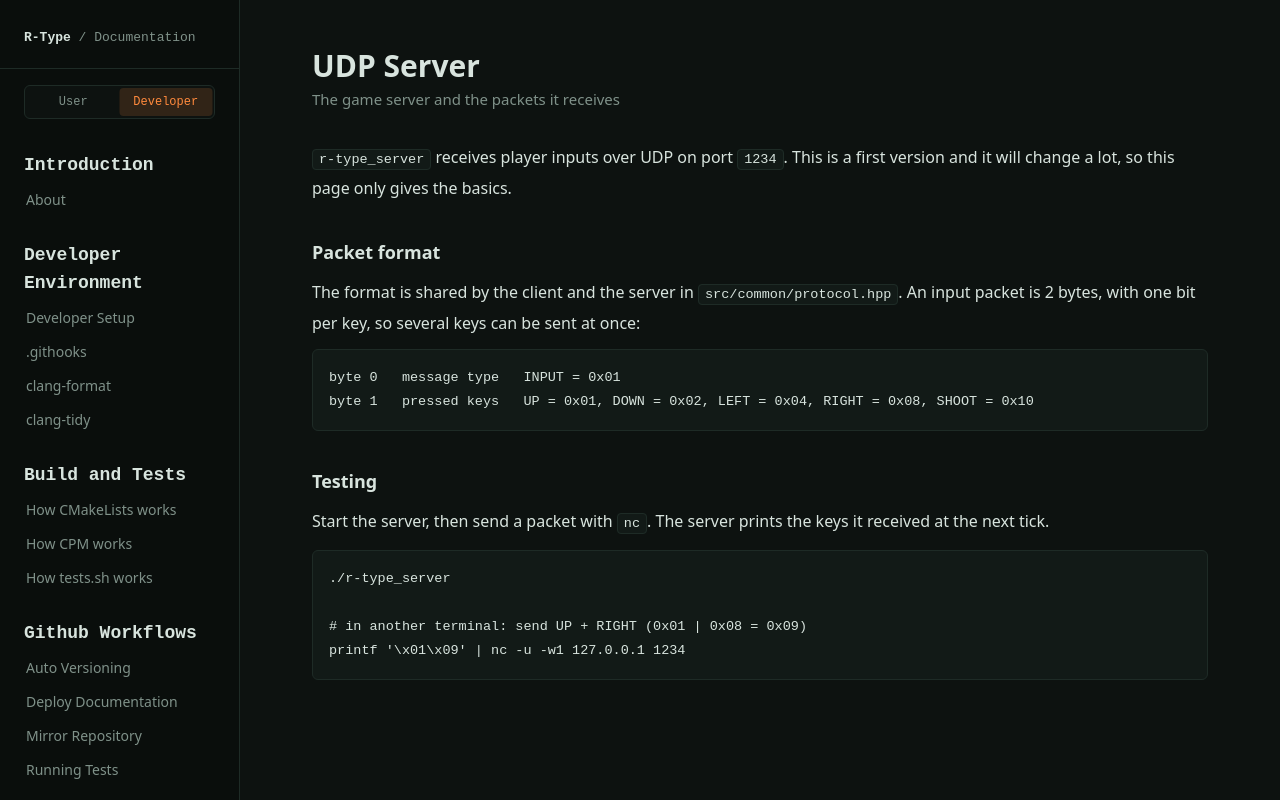
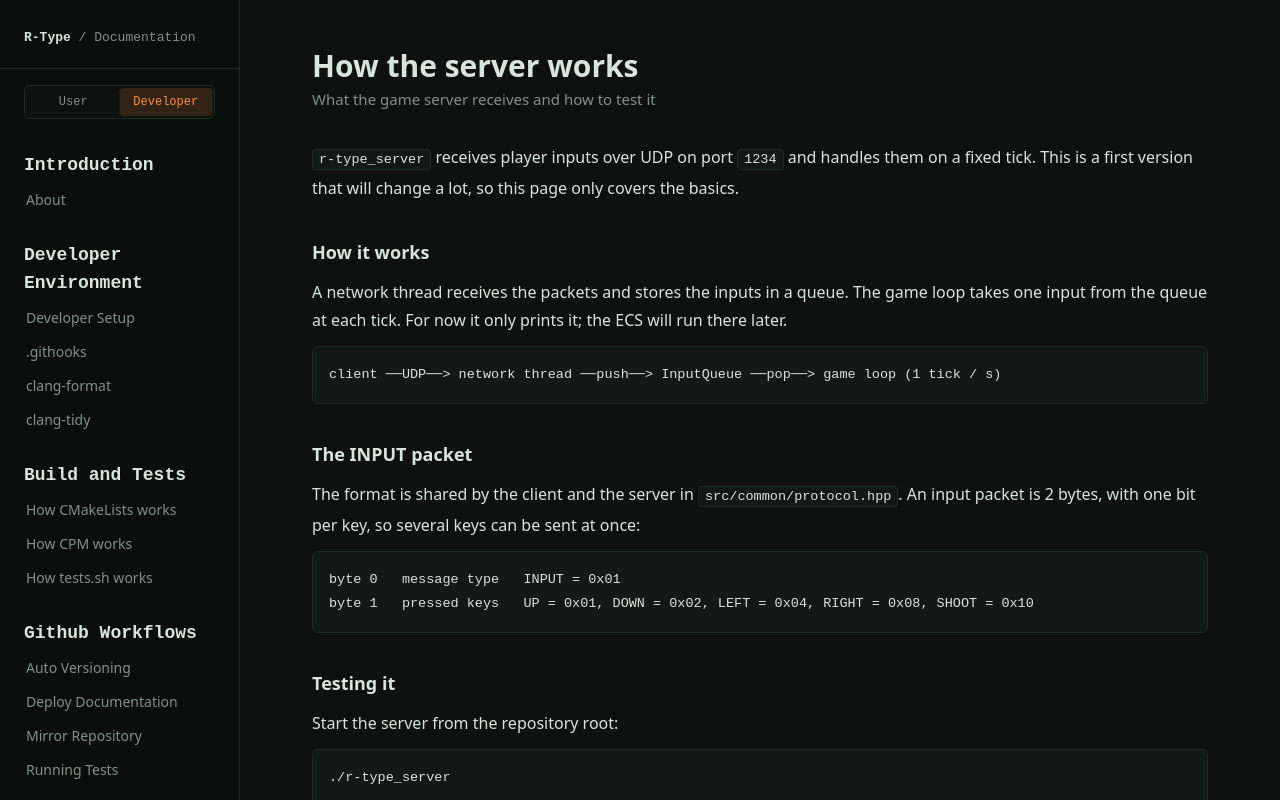
Before and after one commit to Yoyott29/R-Type, a SvelteKit app in the folder Documentation/R-Type/: page /developer/udp-server in a window 1280 px wide. Built offline with nearby package versions, Linux system fonts and the light colour scheme.

Commit message:
[A.PI] [Manage_Network] Feat: aligned the server page with the other pages and moved the Documentation section last

```diff
--- a/Documentation/R-Type/src/routes/+layout.svelte
+++ b/Documentation/R-Type/src/routes/+layout.svelte
@@ -21,8 +21,8 @@
 		{ title: 'Developer Environment'},
 		{ title: 'Build and Tests'},
 		{ title: 'Github Workflows'},
+		{ title: 'Network'},
 		{ title: 'Documentation'},
-		{ title: 'Network'},
 	];
 
 	const userPages = [
@@ -49,9 +49,9 @@
 		{ title: 'Mirror Repository', path: '/developer/mirror-repository', section: 3 },
 		{ title: 'Running Tests', path: '/developer/running-tests', section: 3 },
 
-		{ title: 'How to add a page', path: '/developer/add-a-page', type: 'Developer', section: 4 },
+		{ title: 'How the server works', path: '/developer/udp-server', section: 4 },
 
-		{ title: 'UDP Server', path: '/developer/udp-server', section: 5 },
+		{ title: 'How to add a page', path: '/developer/add-a-page', type: 'Developer', section: 5 },
 	];
 
 
--- a/Documentation/R-Type/src/routes/developer/udp-server/+page.svelte
+++ b/Documentation/R-Type/src/routes/developer/udp-server/+page.svelte
@@ -1,15 +1,20 @@
 <script>
+	const flowExample = `client ──UDP──> network thread ──push──> InputQueue ──pop──> game loop (1 tick / s)`;
+
 	const packetExample = `byte 0   message type   INPUT = 0x01
 byte 1   pressed keys   UP = 0x01, DOWN = 0x02, LEFT = 0x04, RIGHT = 0x08, SHOOT = 0x10`;
 
-	const testExample = `./r-type_server
+	const runExample = `./r-type_server`;
 
-# in another terminal: send UP + RIGHT (0x01 | 0x08 = 0x09)
+	const sendExample = `# UP + RIGHT (0x01 | 0x08 = 0x09)
 printf '\\x01\\x09' | nc -u -w1 127.0.0.1 1234`;
+
+	const outputExample = `[tick] ----- nothing received
+[tick] executed : UP RIGHT (9)`;
 </script>
 
 <svelte:head>
-	<title>UDP Server - R-Type docs</title>
+	<title>How the server works - R-Type docs</title>
 </svelte:head>
 
 {#snippet code(text)}
@@ -24,24 +29,43 @@ printf '\\x01\\x09' | nc -u -w1 127.0.0.1 1234`;
 		>{text}</code
 	>{/snippet}
 
-<h1 class="text-3xl font-semibold">UDP Server</h1>
-<p class="mt-1 mb-8 text-[15px] text-[#7f9189]">The game server and the packets it receives</p>
+<h1 class="text-3xl font-semibold">How the server works</h1>
+<p class="mt-1 mb-8 text-[15px] text-[#7f9189]">
+	What the game server receives and how to test it
+</p>
 
 <p class="max-w-[100ch] leading-7">
-	{@render c('r-type_server')} receives player inputs over UDP on port {@render c('1234')}. This is
-	a first version and it will change a lot, so this page only gives the basics.
+	{@render c('r-type_server')} receives player inputs over UDP on port {@render c('1234')} and
+	handles them on a fixed tick. This is a first version that will change a lot, so this page only
+	covers the basics.
 </p>
 
-<h2 class="mt-9 text-lg font-semibold">Packet format</h2>
+<h2 class="mt-9 text-lg font-semibold">How it works</h2>
+<p class="mt-3 max-w-[100ch] leading-7">
+	A network thread receives the packets and stores the inputs in a queue. The game loop takes one
+	input from the queue at each tick. For now it only prints it; the ECS will run there later.
+</p>
+{@render code(flowExample)}
+
+<h2 class="mt-9 text-lg font-semibold">The INPUT packet</h2>
 <p class="mt-3 max-w-[100ch] leading-7">
 	The format is shared by the client and the server in {@render c('src/common/protocol.hpp')}. An
 	input packet is 2 bytes, with one bit per key, so several keys can be sent at once:
 </p>
 {@render code(packetExample)}
 
-<h2 class="mt-9 text-lg font-semibold">Testing</h2>
+<h2 class="mt-9 text-lg font-semibold">Testing it</h2>
+<p class="mt-3 max-w-[100ch] leading-7">Start the server from the repository root:</p>
+{@render code(runExample)}
 <p class="mt-3 max-w-[100ch] leading-7">
-	Start the server, then send a packet with {@render c('nc')}. The server prints the keys it
-	received at the next tick.
+	In another terminal, send a packet with {@render c('nc')}:
 </p>
-{@render code(testExample)}
+{@render code(sendExample)}
+<p class="mt-3 max-w-[100ch] leading-7">The server prints the keys it received at the next tick:</p>
+{@render code(outputExample)}
+
+<h2 class="mt-9 text-lg font-semibold">Good to know</h2>
+<ul class="mt-3 max-w-[100ch] list-disc space-y-1.5 pl-5 leading-7">
+	<li>The port is fixed to {@render c('1234')} for now.</li>
+	<li>The server uses Linux sockets, so it does not build on Windows yet.</li>
+</ul>
```
